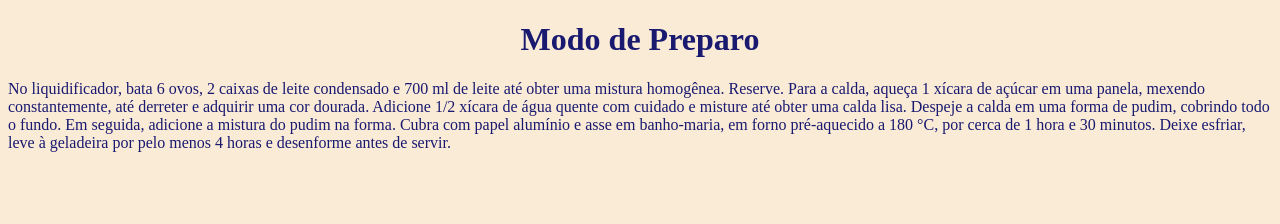
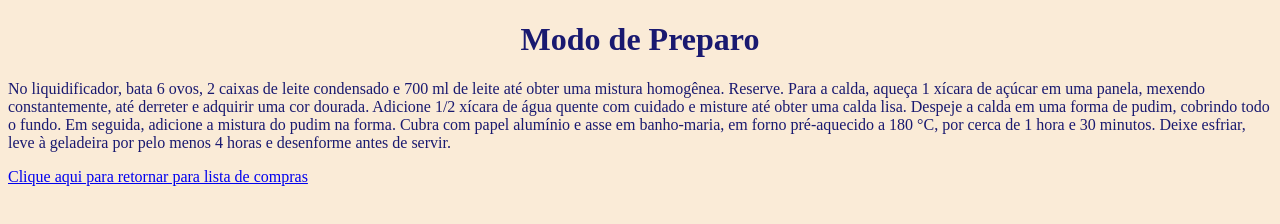
Before and after one commit to Vinicius-O-Ferraz/NodeJs, a website: page 6_Express/Tarefa/templates/receita.html in a window 1280 px wide. Drawn offline with Linux system fonts and the light colour scheme.

Commit message:
feat: navigation between templates

```diff
--- a/6_Express/Tarefa/templates/receita.html
+++ b/6_Express/Tarefa/templates/receita.html
@@ -9,9 +9,10 @@
 </head>
 <body>
     <h1>Modo de Preparo</h1>
-
     <p>
         No liquidificador, bata 6 ovos, 2 caixas de leite condensado e 700 ml de leite até obter uma mistura homogênea. Reserve. Para a calda, aqueça 1 xícara de açúcar em uma panela, mexendo constantemente, até derreter e adquirir uma cor dourada. Adicione 1/2 xícara de água quente com cuidado e misture até obter uma calda lisa. Despeje a calda em uma forma de pudim, cobrindo todo o fundo. Em seguida, adicione a mistura do pudim na forma. Cubra com papel alumínio e asse em banho-maria, em forno pré-aquecido a 180 °C, por cerca de 1 hora e 30 minutos. Deixe esfriar, leve à geladeira por pelo menos 4 horas e desenforme antes de servir.
     </p>
+
+    <a href="lista_de_compras.html"> Clique aqui para retornar para lista de compras</a>
 </body>
 </html>
```
Also changed, not shown: 6_Express/Tarefa/templates/lista_de_compras.html (+3 -0 lines).
